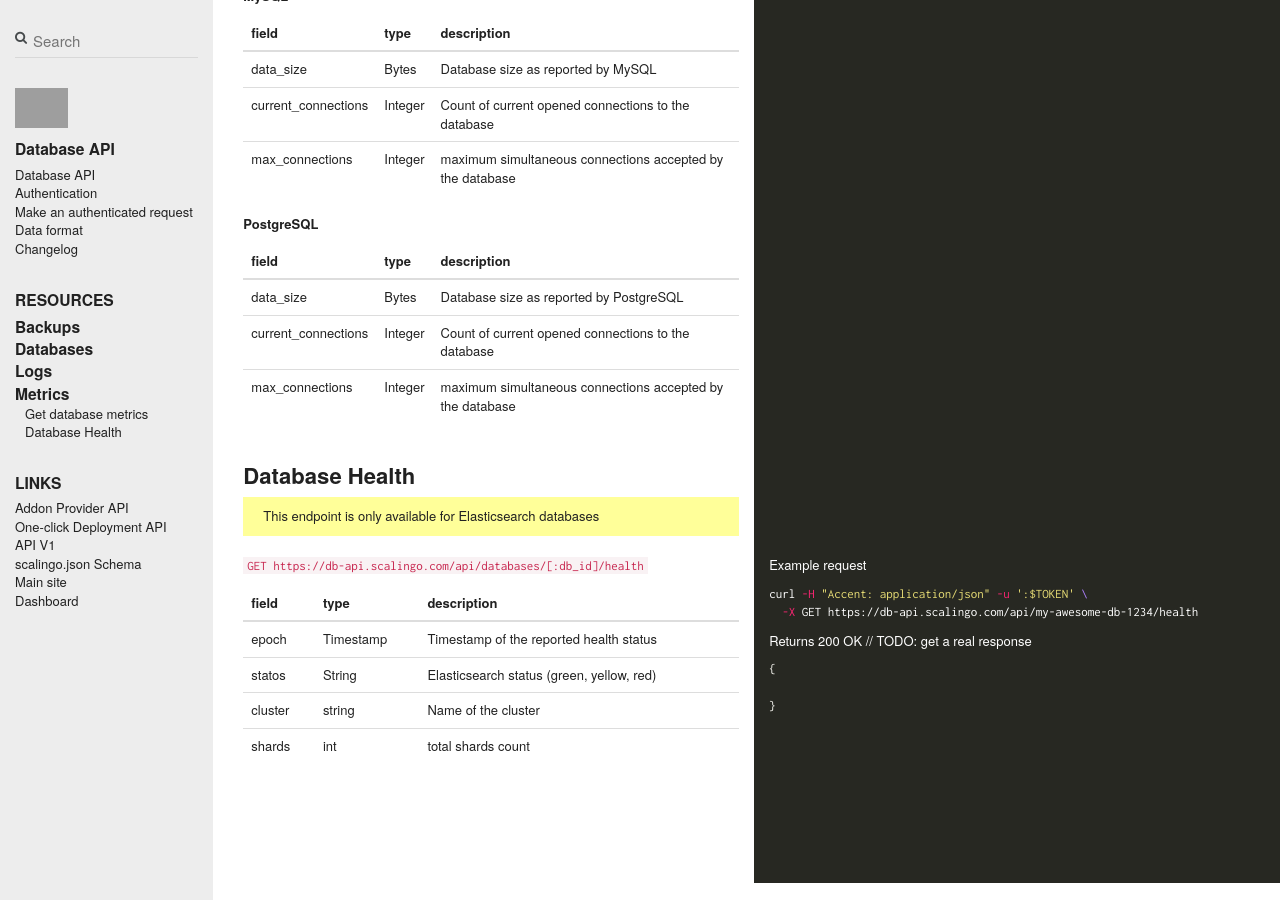
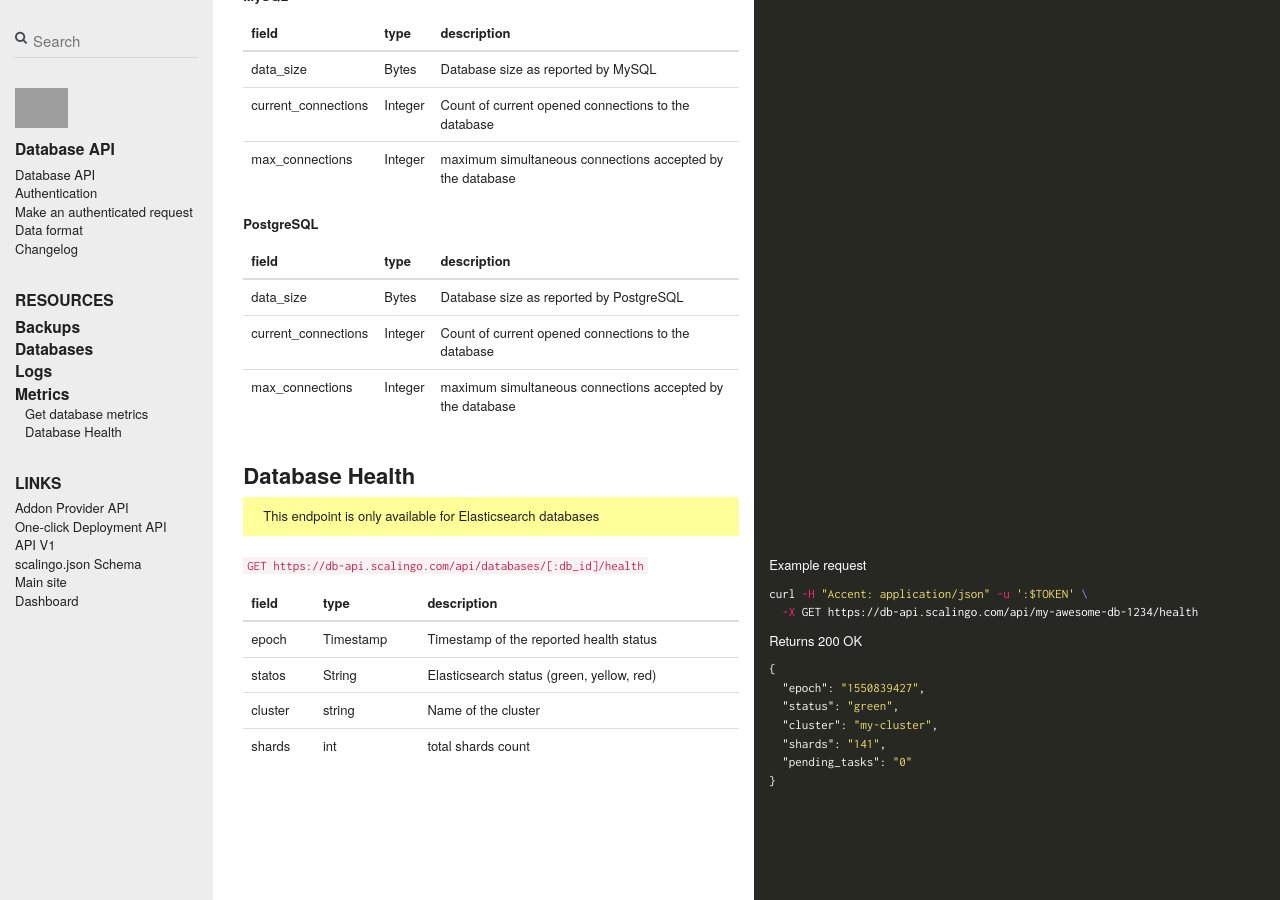
Before and after one commit to jdauphant/developers-documentation, a Jekyll site: the page built from _database_api/metrics.md, in a window 1280 px wide and 900 px high, scrolled down 1542 px. Built offline with Jekyll 4.4.1, drawn with Linux system fonts in a browser that asks for light colours; nearby versions of some CDN libraries; comment, search, counter and statistics services are not loaded; grey boxes are pictures that could not be loaded.

Commit message:
Remove TODO

````diff
--- a/_database_api/metrics.md
+++ b/_database_api/metrics.md
@@ -168,9 +168,12 @@ curl -H "Accent: application/json" -u ':$TOKEN' \
 ```
 
 Returns 200 OK
-// TODO: get a real response
 ```json
 {
-
+  "epoch": "1550839427",
+  "status": "green",
+  "cluster": "my-cluster",
+  "shards": "141",
+  "pending_tasks": "0"
 }
 ```
````
